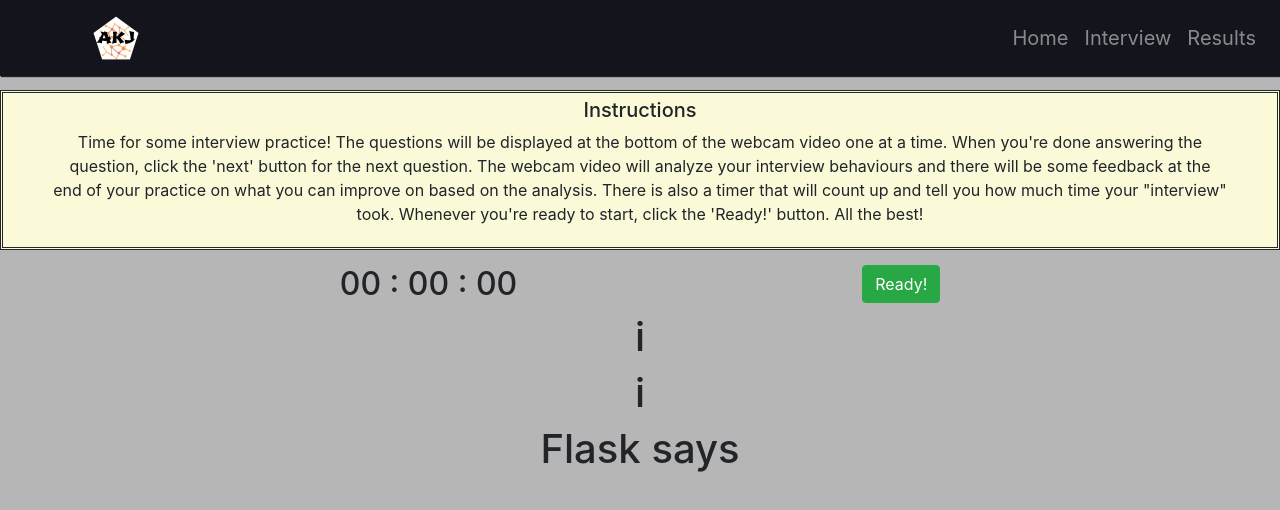
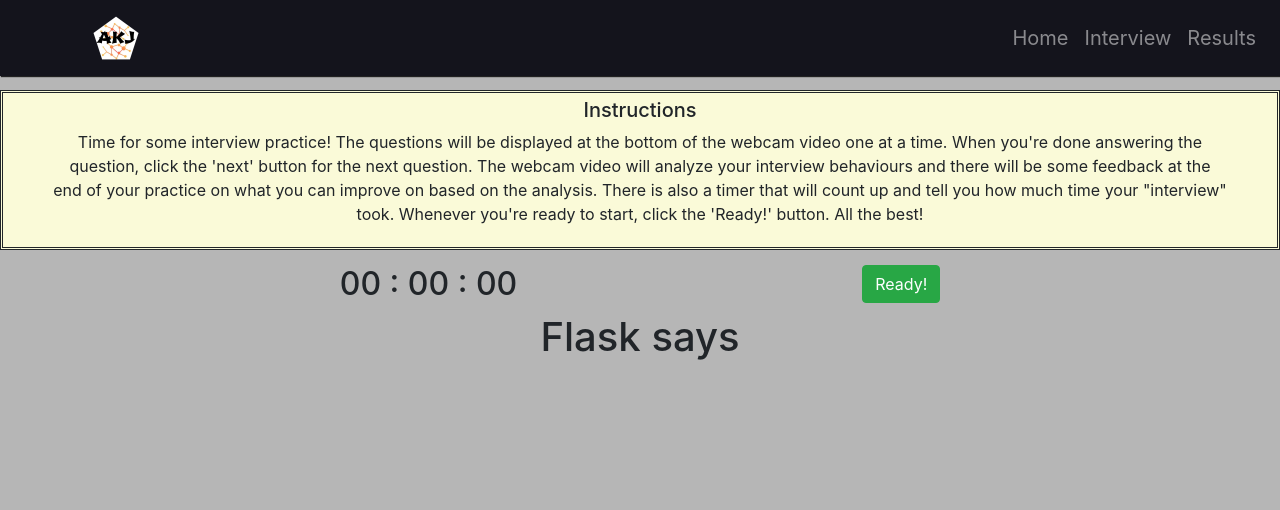
Before and after one commit to ksapru/hackthenorth2020, a React (Create React App) app in the folder client/: page /Interview in a window 1280 px wide. Shown: the top 510 px of the page. Built offline with nearby package versions, Linux system fonts and the light colour scheme; no server answers.

Commit message:
remove extra text

```diff
--- a/client/src/pages/Interview.js
+++ b/client/src/pages/Interview.js
@@ -109,8 +109,6 @@ export class Interview extends Component {
                     </div>
                 </div>
 
-                <h1>i</h1>
-                <h1>i</h1>
                 <h1>Flask says {this.state.output}</h1>
 
                 <div class="video">
```
